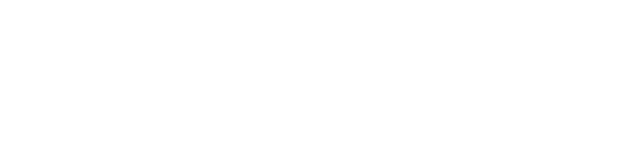
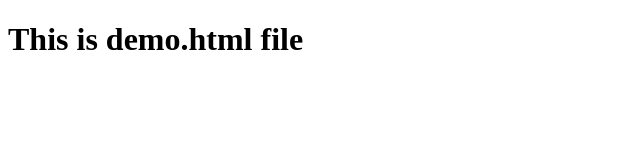
Before and after one commit to diyashah8/web-dev-practice, a plain HTML site: page demo.html in a window 1280 px wide. Shown: the whole page, without its empty margins (0-640 px from the left). Drawn offline with Linux system fonts and the light colour scheme.

Commit message:
new file

```diff
--- a/demo.html
+++ b/demo.html
@@ -6,6 +6,6 @@
     <title>Document</title>
 </head>
 <body>
-
+    <h1>This is demo.html file</h1>
 </body>
 </html>
```
